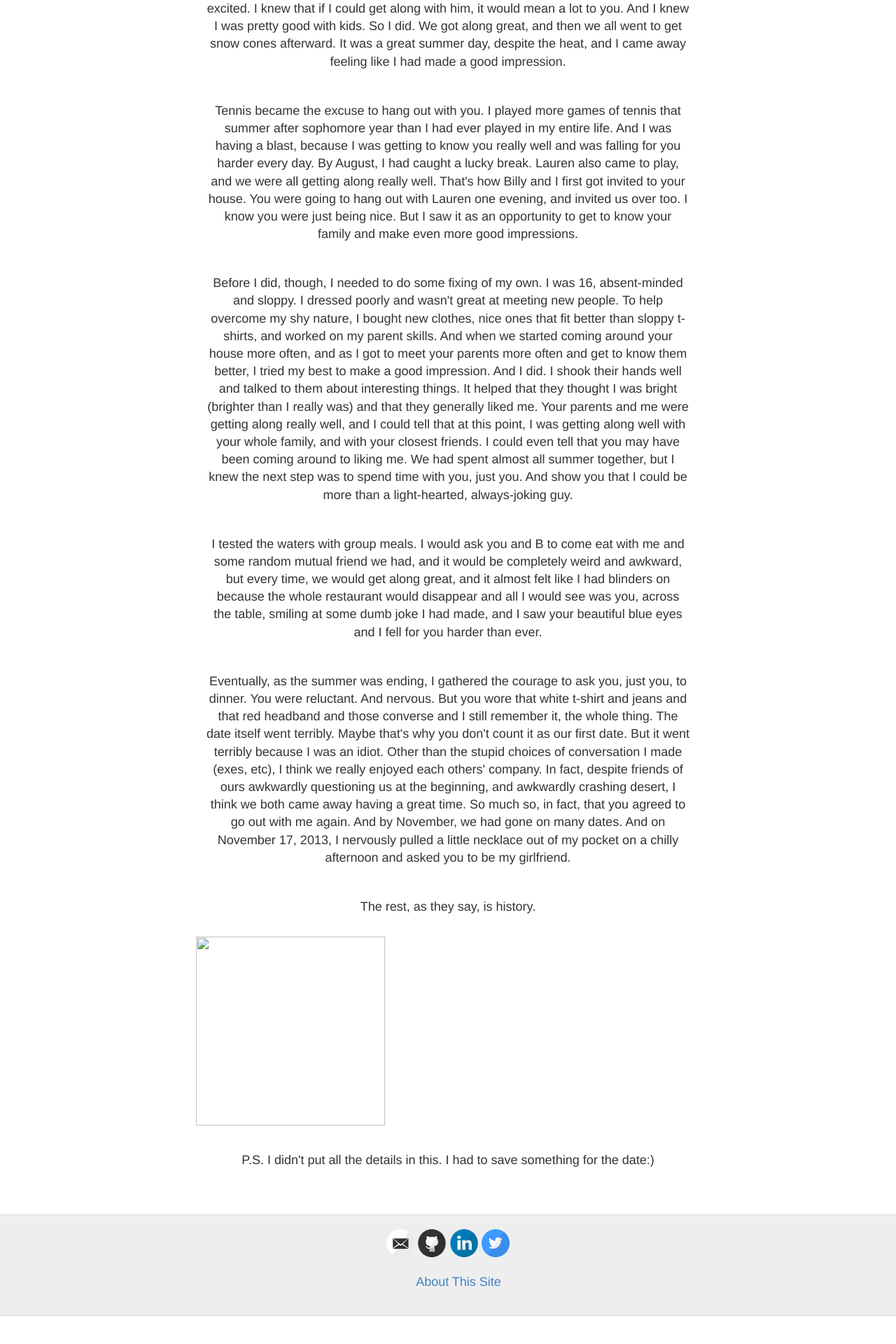
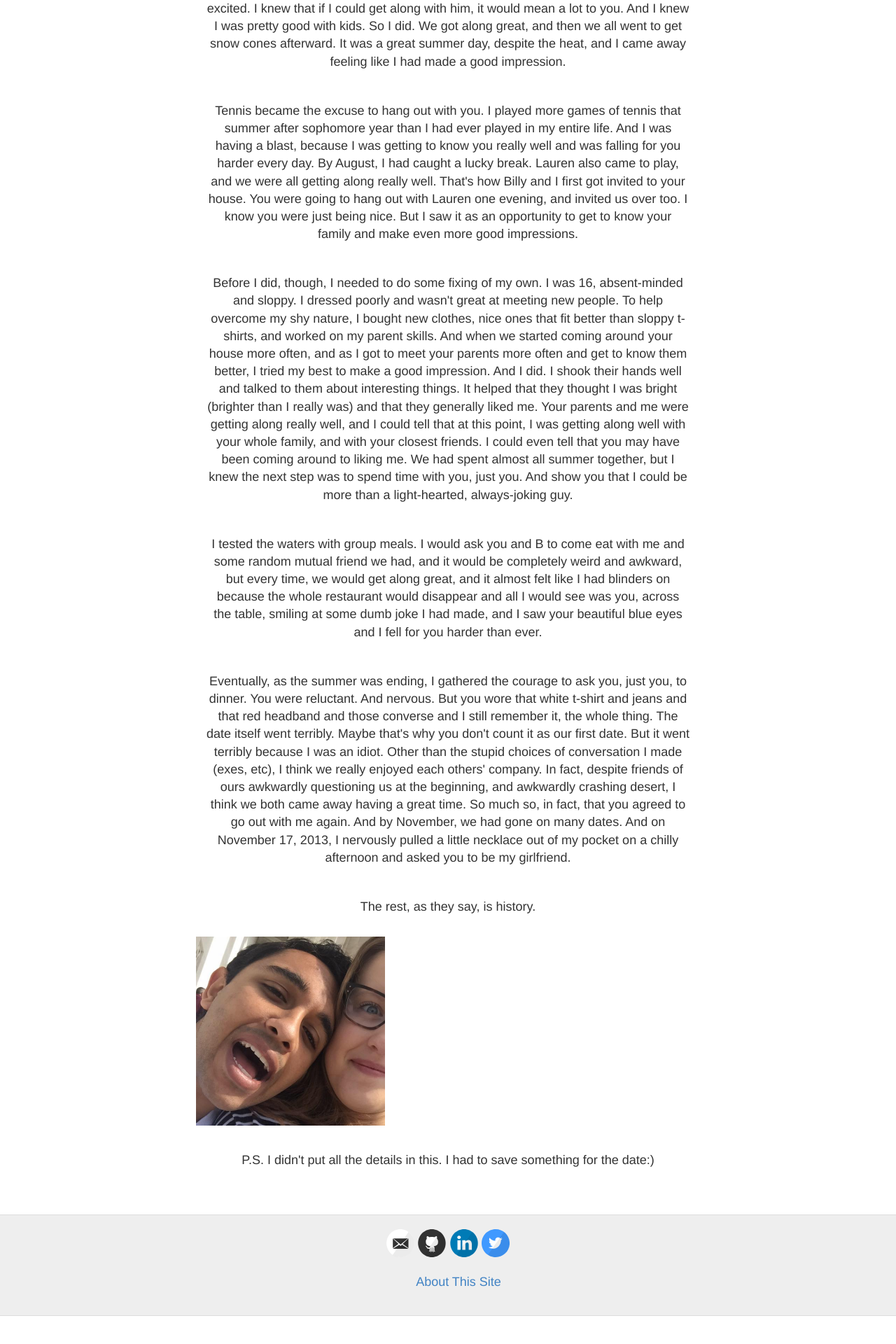
Before and after one commit to abhi-v-sharma/abhi-v-sharma.github.io, a Jekyll site: the page built from fav&avs.html, in a window 1280 px wide. Shown: the part 1665-3585 px from the top of the page at 70% size. Built offline with Jekyll 4.4.1, drawn with Linux system fonts in a browser that asks for light colours.

Commit message:
tried brute forcing url for pic

```diff
--- a/fav&avs.html
+++ b/fav&avs.html
@@ -30,6 +30,6 @@ description: For someone special
 
 	<p class="home-text" align="center">The rest, as they say, is history.</p>
 
-	<a><img src="images/abhi-pic.jpeg" width="270" height="270" align="center"></a>
+	<img src="http://abhi-v-sharma.github.io/images/fav.jpg" width="270" height="270" align="middle">
 
 	<p class="home-text" align="center">P.S. I didn't put all the details in this. I had to save something for the date:) </p>
```
